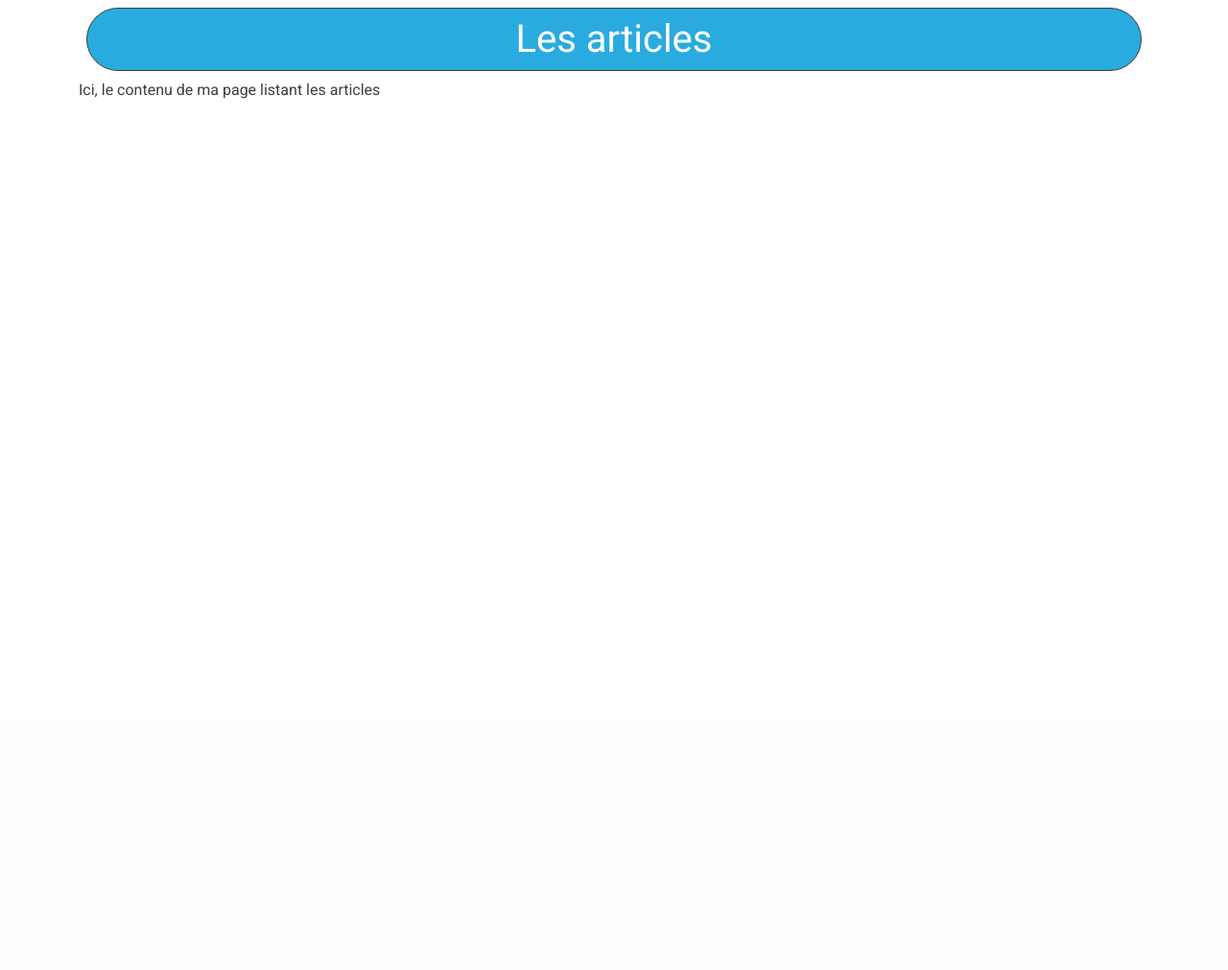
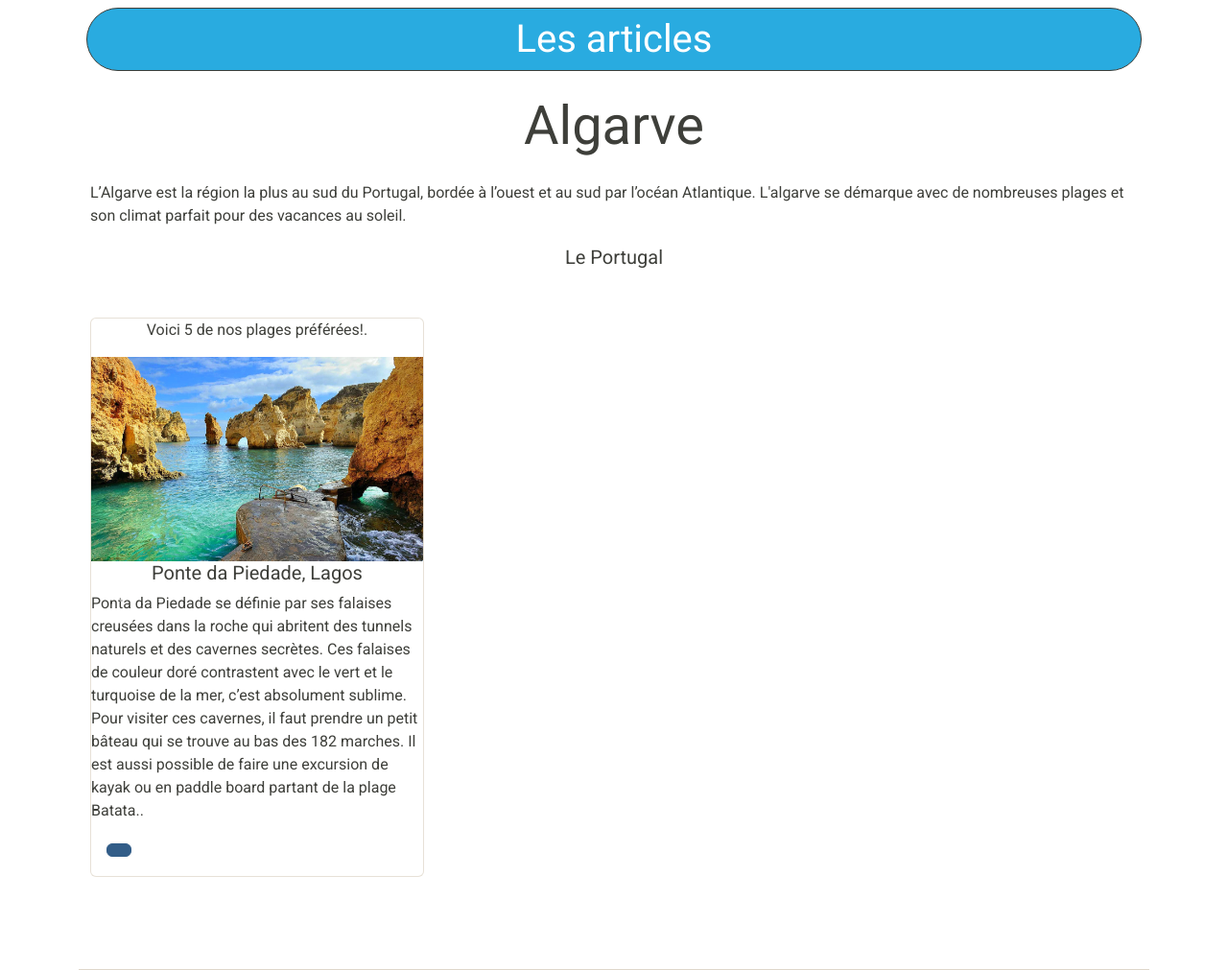
Before and after one commit to vcarine/vcarine-VINAGRE_CARINE_1_repository_git_072022, a PHP site: page /articles.php in a window 1280 px wide. Shown: the part 54-1065 px from the top of the page at 96% size. Before the commit the page ends 157 px from the top, so only its background shows below. Run offline with PHP 8.4, Linux system fonts and the light colour scheme.

Commit message:
premier articles avec carousel

```diff
--- a/articles.php
+++ b/articles.php
@@ -1,6 +1,65 @@
 <?php ob_start();?>
 
-    Ici, le contenu de ma page listant les articles
+<!--section projet-->
+
+<section class="border-bottom">
+    <div class="container mb-5 pb-5">
+        <h2 class="text-center mt-mb-5 m-4 display-4">Algarve</h2>
+        <p class="card-text">L’Algarve est la région la plus au sud du Portugal,
+            bordée à l’ouest et au sud par l’océan Atlantique.
+            L'algarve se démarque avec de nombreuses plages
+            et son climat parfait pour des vacances au soleil.
+             </p>
+        <p class="fs-5 text-dark mb-md-5 mb-3 text-center">Le Portugal  </p>
+
+        <div class="row g-4 row-cols-1 row-cols-md-2 row-cols-lg-3">
+            <div>
+                <div class="card">
+                    <p class="card-text text-center">Voici 5 de nos plages préférées!. </p>
+                    <div id="carouselExampleControls" class="carousel slide" data-bs-ride="carousel">
+                        <div class="carousel-inner">
+                            <div class="carousel-item active">
+                                <img src="assets/Ponta-da-Piedade-Lagos.jpg" class="d-block w-100" alt="plage Portugal">
+                                <h5 class="card-title text-center">Ponte da Piedade, Lagos </h5>
+                                <p class="card-text">Ponta da Piedade se définie par ses falaises creusées dans la roche qui abritent des tunnels naturels et des cavernes secrètes. Ces falaises de couleur doré contrastent avec le vert et le turquoise de la mer, c’est absolument sublime. Pour visiter ces cavernes, il faut prendre un petit bâteau qui se trouve au bas des 182 marches.
+                                    Il est aussi possible de faire une excursion de kayak ou en paddle board partant de la plage Batata.. </p>
+
+                            </div>
+                            <div class="carousel-item">
+                                <img src="assets/praia-da-quinta-do-lago-5.jpg" class="d-block w-100" alt="...">
+                                <h5 class="card-title text-center">Praia do Gigi, Quinta do lago</h5>
+                                <p class="card-text">Joli paysage au Portugal.
+                                    Si vous aimez la tranquillité, cette plage est pour vous. Vous devez traverser à pied un pont
+                                    qui traverse la rivière protégée du parc naturelle Ria Formosa,
+                                    Il y a un restaurant accessible sur cette plage ,e vue incroyable sur la mer.
+                            </div>
+                            <div class="carousel-item">
+                                <img src="..." class="d-block w-100" alt="...">
+                            </div>
+                        </div>
+                        <button class="carousel-control-prev" type="button" data-bs-target="#carouselExampleControls" data-bs-slide="prev">
+                            <span class="carousel-control-prev-icon" aria-hidden="true"></span>
+                            <span class="visually-hidden">Previous</span>
+                        </button>
+                        <button class="carousel-control-next" type="button" data-bs-target="#carouselExampleControls" data-bs-slide="next">
+                            <span class="carousel-control-next-icon" aria-hidden="true"></span>
+                            <span class="visually-hidden">Next</span>
+                        </button>
+                    </div>
+
+                    <div class="card-body">
+                        <a href="#" class="btn btn-primary"></a>
+                    </div>
+                </div>
+            </div>
+        </div>
+    </div>
+
+
+</section>
+
+
+
 <?php
     $content = ob_get_clean();
     $title = "Les articles";
```
Also changed, not shown: assets/Ponta-da-Piedade-Lagos.jpg (added), assets/praia-da-quinta-do-lago-5.jpg (added).
